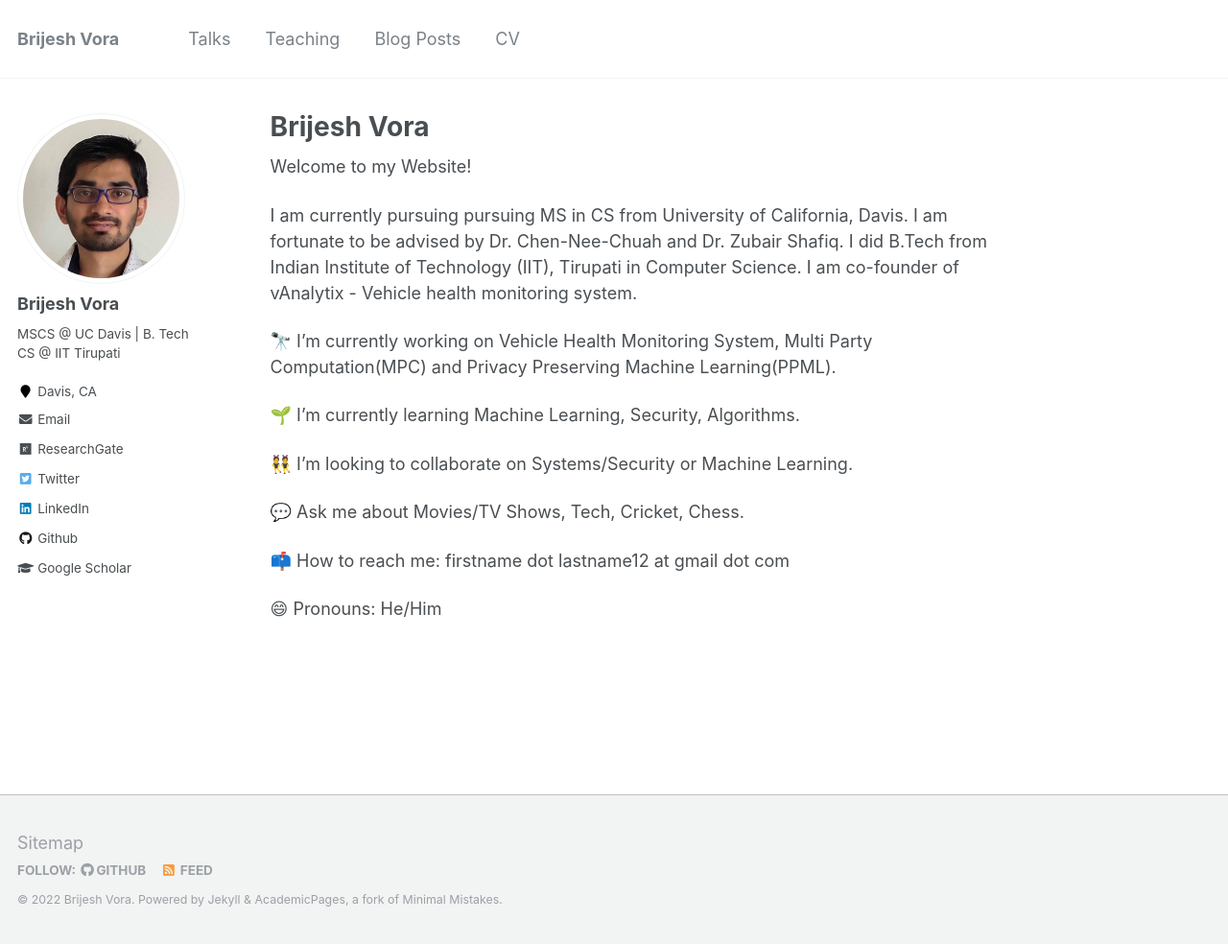
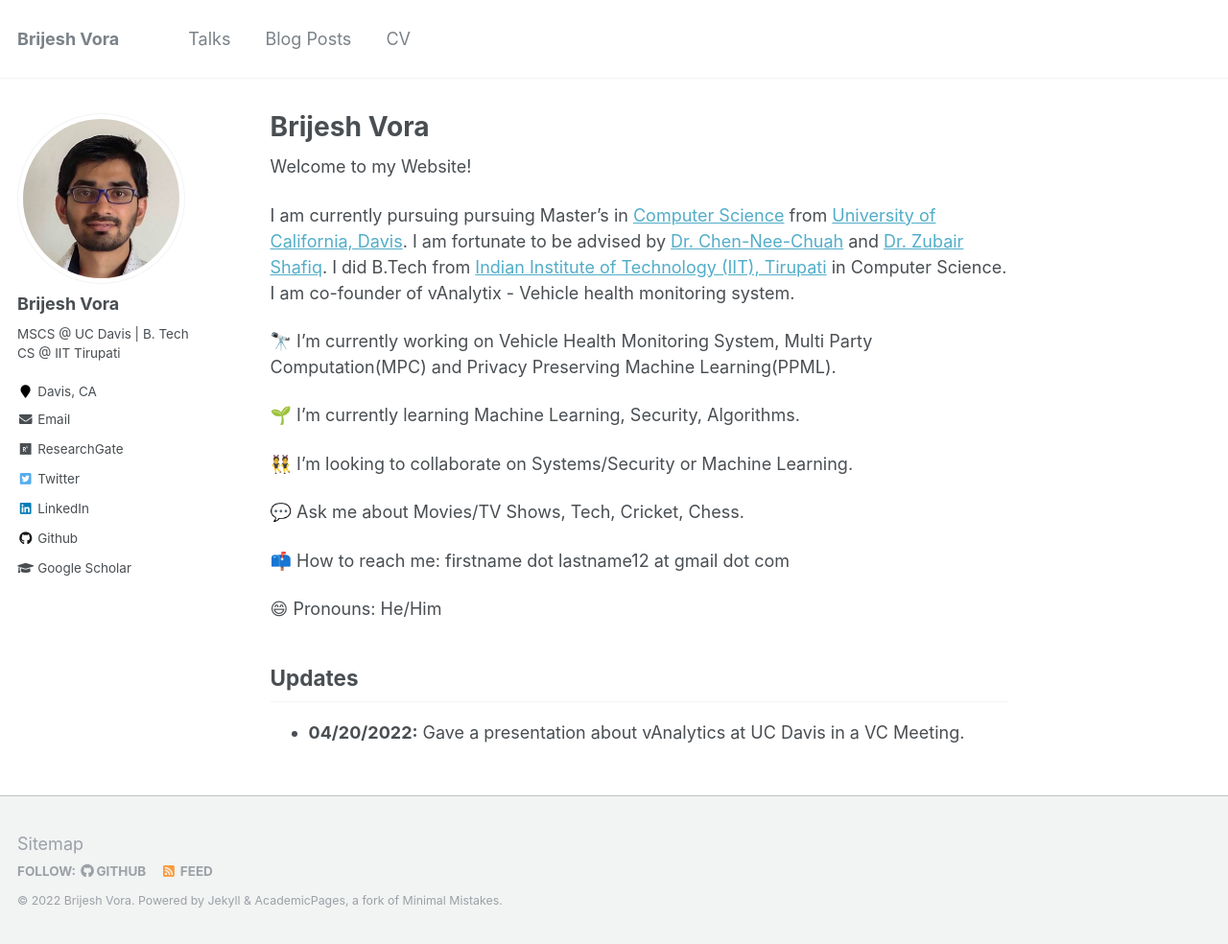
Before and after one commit to vorabrijesh/vorabrijesh.github.io, a Jekyll site: the page built from _pages/about.md, in a window 1280 px wide and 984 px high. Shown: the whole window at 96% size. Built offline with Jekyll 4.4.1, drawn with Linux system fonts in a browser that asks for light colours.

Commit message:
updated about and navigation

```diff
--- a/_data/navigation.yml
+++ b/_data/navigation.yml
@@ -6,8 +6,8 @@ main:
   - title: "Talks"
     url: /talks/
 
-  - title: "Teaching"
-    url: /teaching/
+  # - title: "Teaching"
+  #   url: /teaching/
 
   # - title: "Portfolio"
   #   url: /portfolio/
--- a/_pages/about.md
+++ b/_pages/about.md
@@ -10,7 +10,7 @@ redirect_from:
 
 Welcome to my Website!
 
-I am currently pursuing pursuing MS in CS from University of California, Davis. I am fortunate to be advised by Dr. Chen-Nee-Chuah and Dr. Zubair Shafiq.  I did B.Tech from Indian Institute of Technology (IIT), Tirupati in Computer Science. I am co-founder of vAnalytix - Vehicle health monitoring system.
+I am currently pursuing pursuing Master's in [Computer Science](https://cs.ucdavis.edu/) from [University of California, Davis](https://www.ucdavis.edu/). I am fortunate to be advised by [Dr. Chen-Nee-Chuah](https://www.ece.ucdavis.edu/~chuah/rubinet/index.html) and [Dr. Zubair Shafiq](https://web.cs.ucdavis.edu/~zubair/).  I did B.Tech from [Indian Institute of Technology (IIT), Tirupati](https://iittp.ac.in/) in Computer Science. I am co-founder of vAnalytix - Vehicle health monitoring system.
 
 🔭 I’m currently working on Vehicle Health Monitoring System, Multi Party Computation(MPC) and Privacy Preserving Machine Learning(PPML).
 
@@ -23,6 +23,11 @@ I am currently pursuing pursuing MS in CS from University of California, Davis.
 📫 How to reach me: firstname dot lastname12 at gmail dot com
 
 😄 Pronouns: He/Him
+
+<h2 id="updates">Updates</h2>
+<ul>
+<li> <strong>04/20/2022:</strong> Gave a presentation about vAnalytics at UC Davis in a VC Meeting.</li>
+</ul>
 
 <!--
 This is the front page of a website that is powered by the [academicpages template](https://github.com/academicpages/academicpages.github.io) and hosted on GitHub pages. [GitHub pages](https://pages.github.com) is a free service in which websites are built and hosted from code and data stored in a GitHub repository, automatically updating when a new commit is made to the respository. This template was forked from the [Minimal Mistakes Jekyll Theme](https://mmistakes.github.io/minimal-mistakes/) created by Michael Rose, and then extended to support the kinds of content that academics have: publications, talks, teaching, a portfolio, blog posts, and a dynamically-generated CV. You can fork [this repository](https://github.com/academicpages/academicpages.github.io) right now, modify the configuration and markdown files, add your own PDFs and other content, and have your own site for free, with no ads! An older version of this template powers my own personal website at [stuartgeiger.com](http://stuartgeiger.com), which uses [this Github repository](https://github.com/staeiou/staeiou.github.io).
```
Also changed, not shown: _talks/2022-04-20-talk-1.md (+2 -0 lines), _teaching/2022-spring.md (+2 -2 lines).
